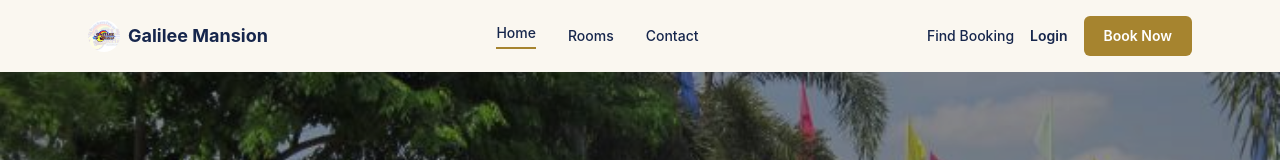
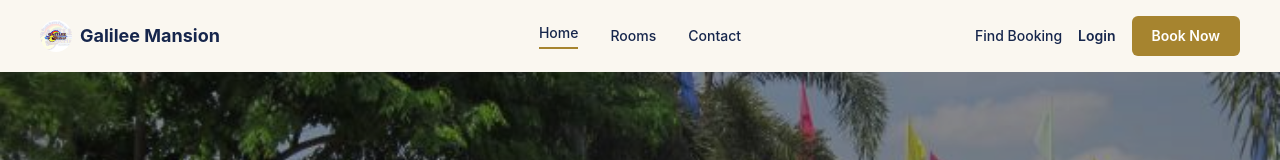
Before and after one commit to ryandvdlcrz/galilee-hotel-booking, a React (Vite) app in the folder frontend/: page / in a window 1280 px wide. Shown: the top 160 px of the page. Built offline with nearby package versions, Linux system fonts and the light colour scheme; no server answers.

Commit message:
fix navbar responsiveness and position

```diff
--- a/frontend/src/components/Navbar.jsx
+++ b/frontend/src/components/Navbar.jsx
@@ -27,8 +27,8 @@ export default function Navbar() {
 
   return (
     <header className="sticky top-0 z-40 bg-[#faf7f0]/95 backdrop-blur">
-      <nav className="mx-auto flex max-w-6xl items-center justify-between px-4 py-3 sm:px-6 sm:py-4">
-        <Link to="/" className="flex items-center gap-2" onClick={closeMenu}>
+      <nav className="flex items-center justify-between px-4 py-3 sm:px-6 sm:py-4 md:grid md:grid-cols-[1fr_auto_1fr] lg:px-10">
+        <Link to="/" className="flex items-center gap-2 justify-self-start" onClick={closeMenu}>
           <img src={galileeLogo} alt="Galilee Wonderland" className="h-8 w-8 rounded-full" />
           <span className="text-base font-bold text-[#16264c] sm:text-lg">Galilee Mansion</span>
         </Link>
@@ -41,7 +41,7 @@ export default function Navbar() {
         </div>
 
         {/* Desktop right side */}
-        <div className="hidden items-center gap-4 md:flex">
+        <div className="hidden items-center gap-4 justify-self-end md:flex">
           {user ? (
             <Link to="/profile" className="inline-flex items-center gap-1.5 text-sm font-medium text-[#16264c]">
               <ProfileIcon />
```
